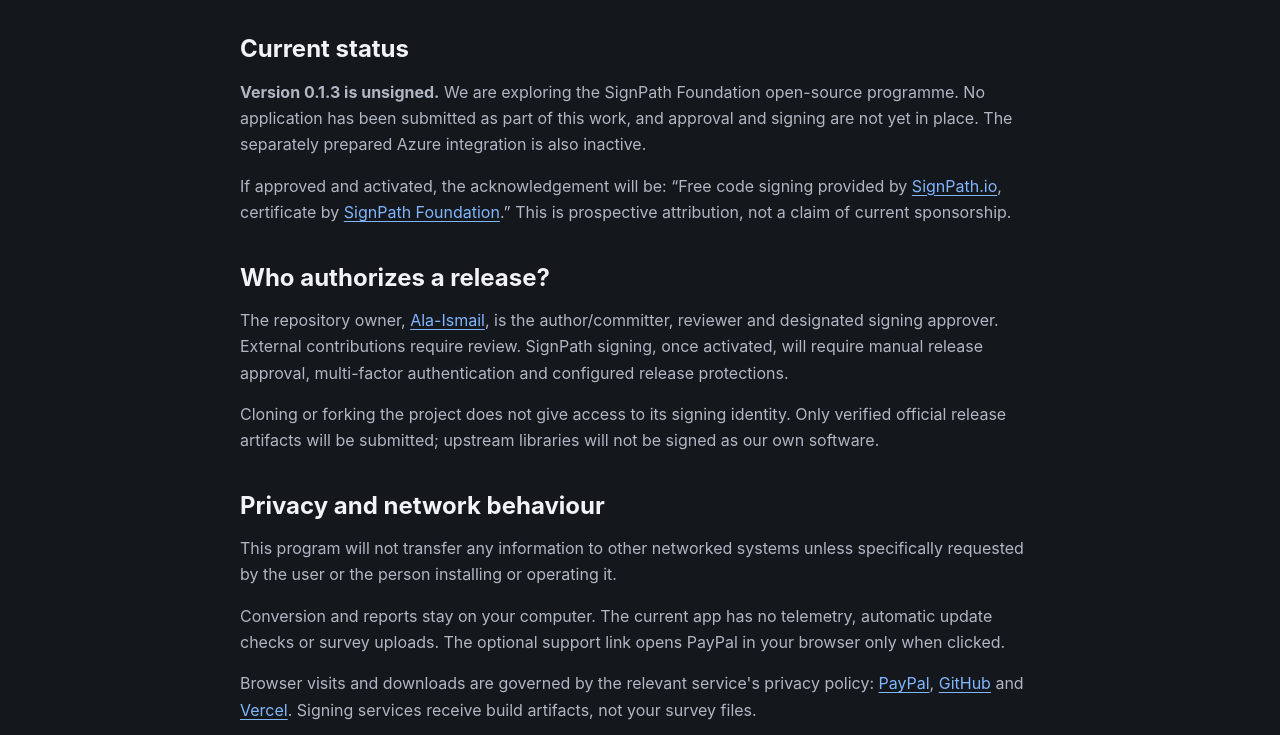
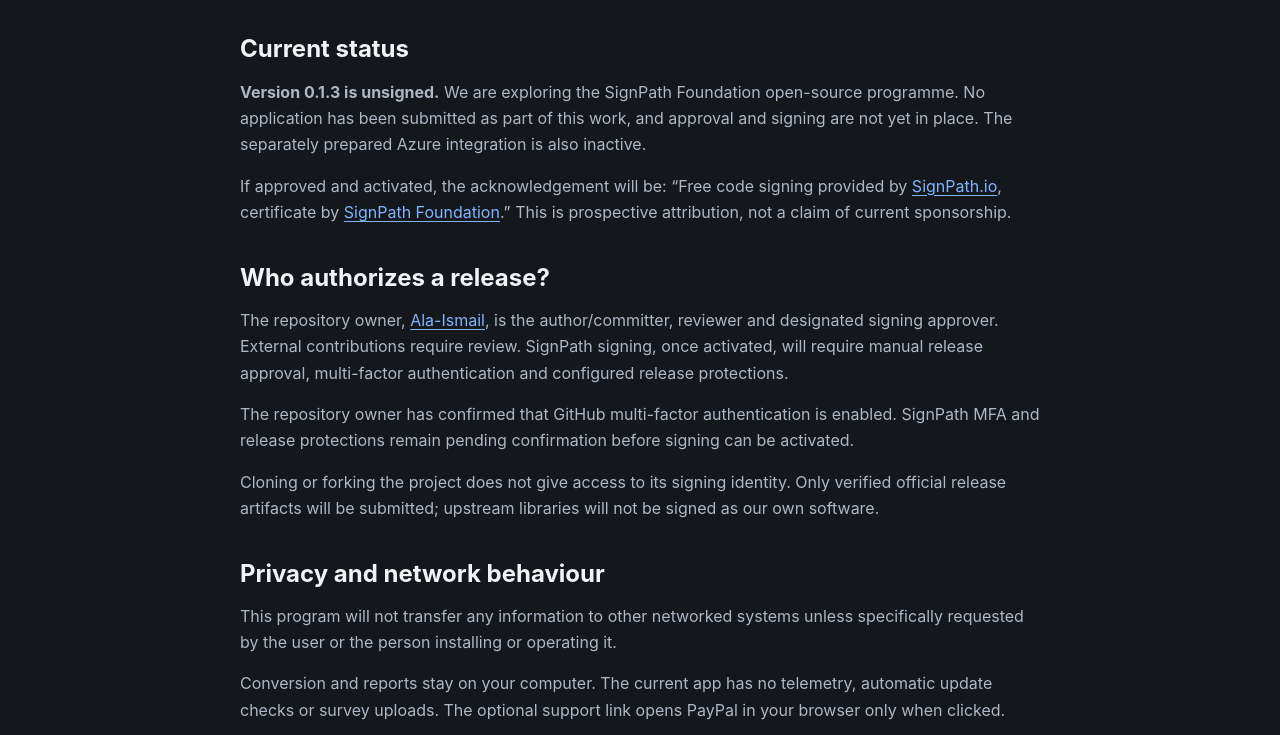
Before and after one commit to Ala-Ismail/12daz-App, a plain HTML site: page website/code-signing-policy.html in a window 1280 px wide. Shown: the part 354-1089 px from the top of the page. Drawn offline with Linux system fonts and the light colour scheme.

Commit message:
Record maintainer confirmation of GitHub MFA

```diff
--- a/website/code-signing-policy.html
+++ b/website/code-signing-policy.html
@@ -60,6 +60,11 @@
           contributions require review. SignPath signing, once activated, will
           require manual release approval, multi-factor authentication and
           configured release protections.
+        </p>
+        <p>
+          The repository owner has confirmed that GitHub multi-factor
+          authentication is enabled. SignPath MFA and release protections remain
+          pending confirmation before signing can be activated.
         </p>
         <p>
           Cloning or forking the project does not give access to its signing
```
Also changed, not shown: 2 other files.
